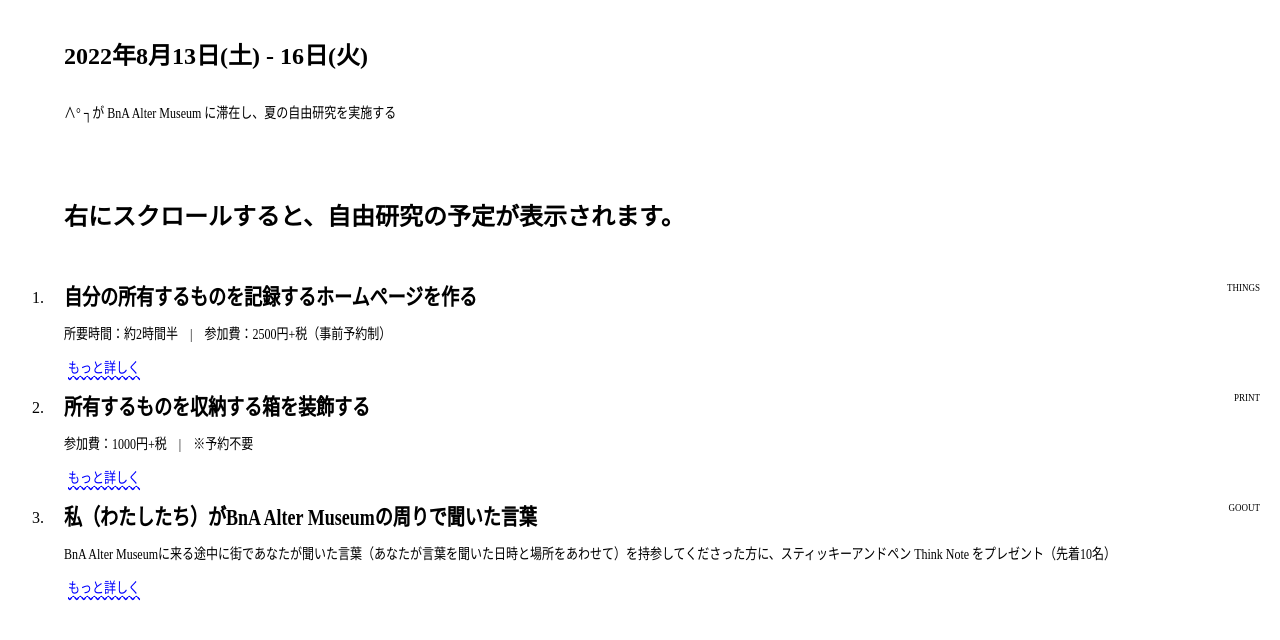
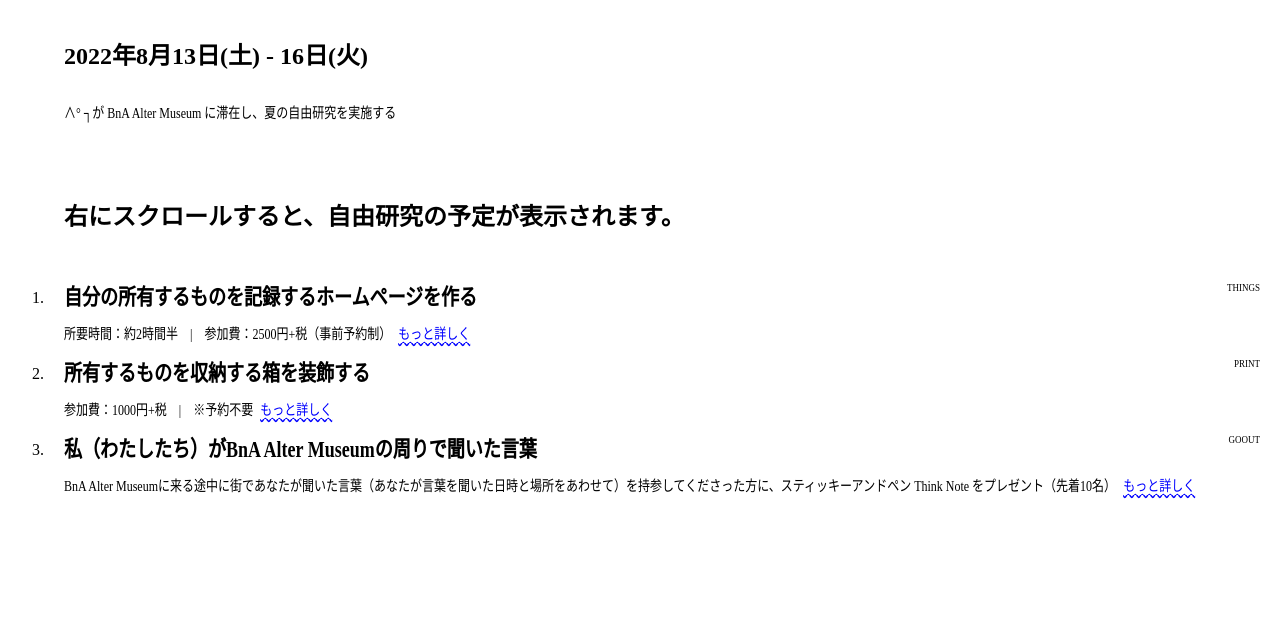
Before and after one commit to the-things-i-we-own/-, a PHP site: page /3d/about.php in a window 1280 px wide. Shown: the top 640 px of the page. Run offline with PHP 8.4, Linux system fonts and the light colour scheme.

Commit message:
Update about.php

```diff
--- a/3d/about.php
+++ b/3d/about.php
@@ -107,8 +107,8 @@
                 <u><?=h($row[0])?></u>
                 <b><?=h($row[1])?></b>
             </p>
-            <p><?=h($row[2])?></p>
-            <p class="<?=h($row[4])?>"><a href="<?=h($row[3])?>" target="_blank">もっと詳しく</a></p>
+            <p><?=h($row[2])?>
+            <a class="<?=h($row[4])?>" href="<?=h($row[3])?>" target="_blank">もっと詳しく</a></p>
         </li>
         <?php endforeach; ?>
         <?php else: ?>
```
